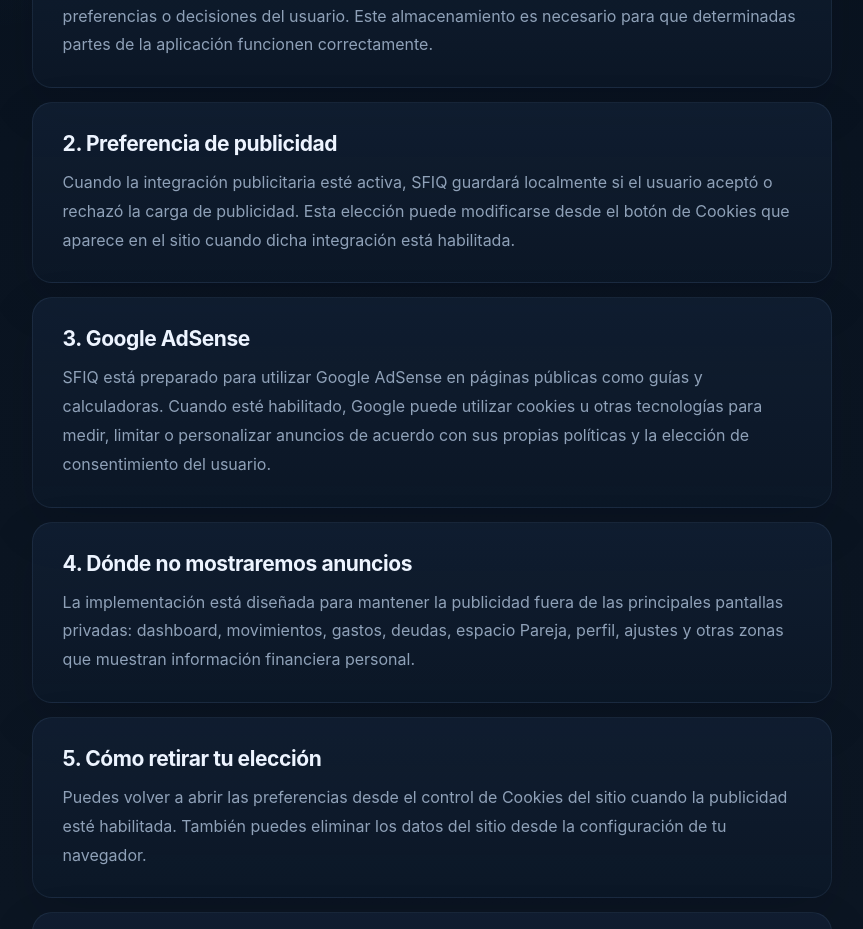
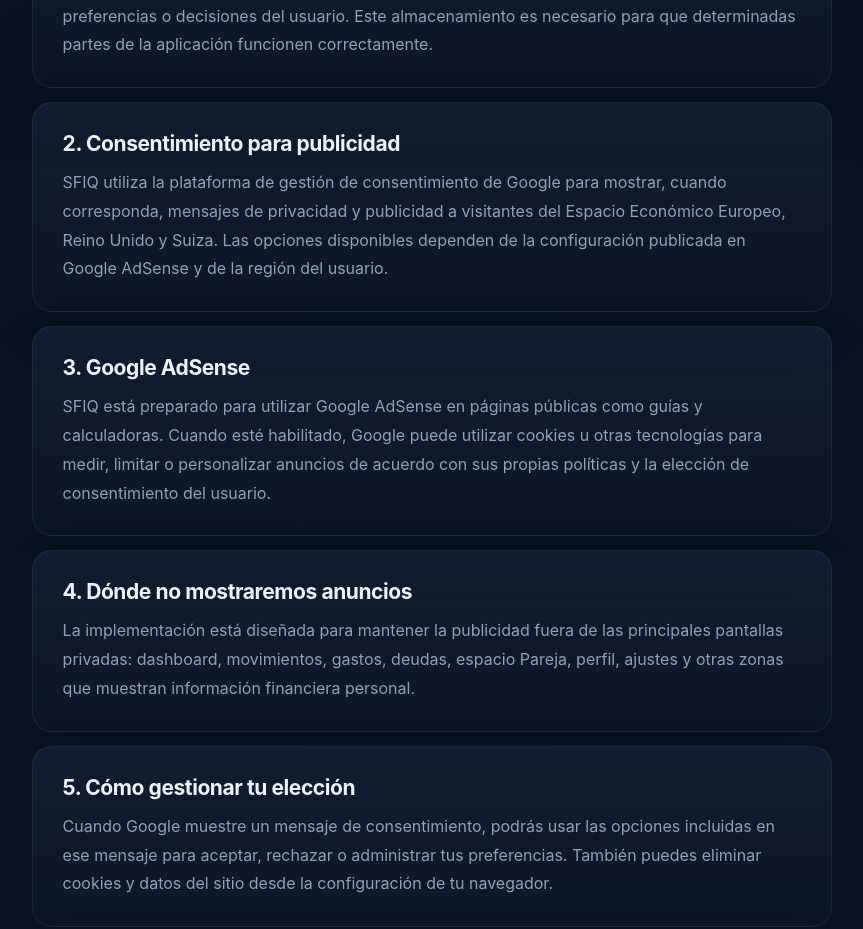
Before and after one commit to Sofonias-23/MiFinanzas, a Next.js app in the folder web/: page /cookies in a window 1280 px wide. Shown: the part 560-1489 px from the top of the page, without its empty margins (208-1071 px from the left). Built offline with nearby package versions, Linux system fonts and the light colour scheme.

Commit message:
Actualizar textos legales para Google CMP

```diff
--- a/web/app/cookies/page.tsx
+++ b/web/app/cookies/page.tsx
@@ -22,11 +22,11 @@ export default function CookiesPage() {
       </article>
 
       <article>
-        <h2>2. Preferencia de publicidad</h2>
+        <h2>2. Consentimiento para publicidad</h2>
         <p>
-          Cuando la integración publicitaria esté activa, SFIQ guardará localmente si el usuario aceptó o
-          rechazó la carga de publicidad. Esta elección puede modificarse desde el botón de Cookies que aparece en
-          el sitio cuando dicha integración está habilitada.
+          SFIQ utiliza la plataforma de gestión de consentimiento de Google para mostrar, cuando corresponda,
+          mensajes de privacidad y publicidad a visitantes del Espacio Económico Europeo, Reino Unido y Suiza.
+          Las opciones disponibles dependen de la configuración publicada en Google AdSense y de la región del usuario.
         </p>
       </article>
 
@@ -49,10 +49,11 @@ export default function CookiesPage() {
       </article>
 
       <article>
-        <h2>5. Cómo retirar tu elección</h2>
+        <h2>5. Cómo gestionar tu elección</h2>
         <p>
-          Puedes volver a abrir las preferencias desde el control de Cookies del sitio cuando la publicidad esté
-          habilitada. También puedes eliminar los datos del sitio desde la configuración de tu navegador.
+          Cuando Google muestre un mensaje de consentimiento, podrás usar las opciones incluidas en ese mensaje
+          para aceptar, rechazar o administrar tus preferencias. También puedes eliminar cookies y datos del sitio
+          desde la configuración de tu navegador.
         </p>
       </article>
 
```
